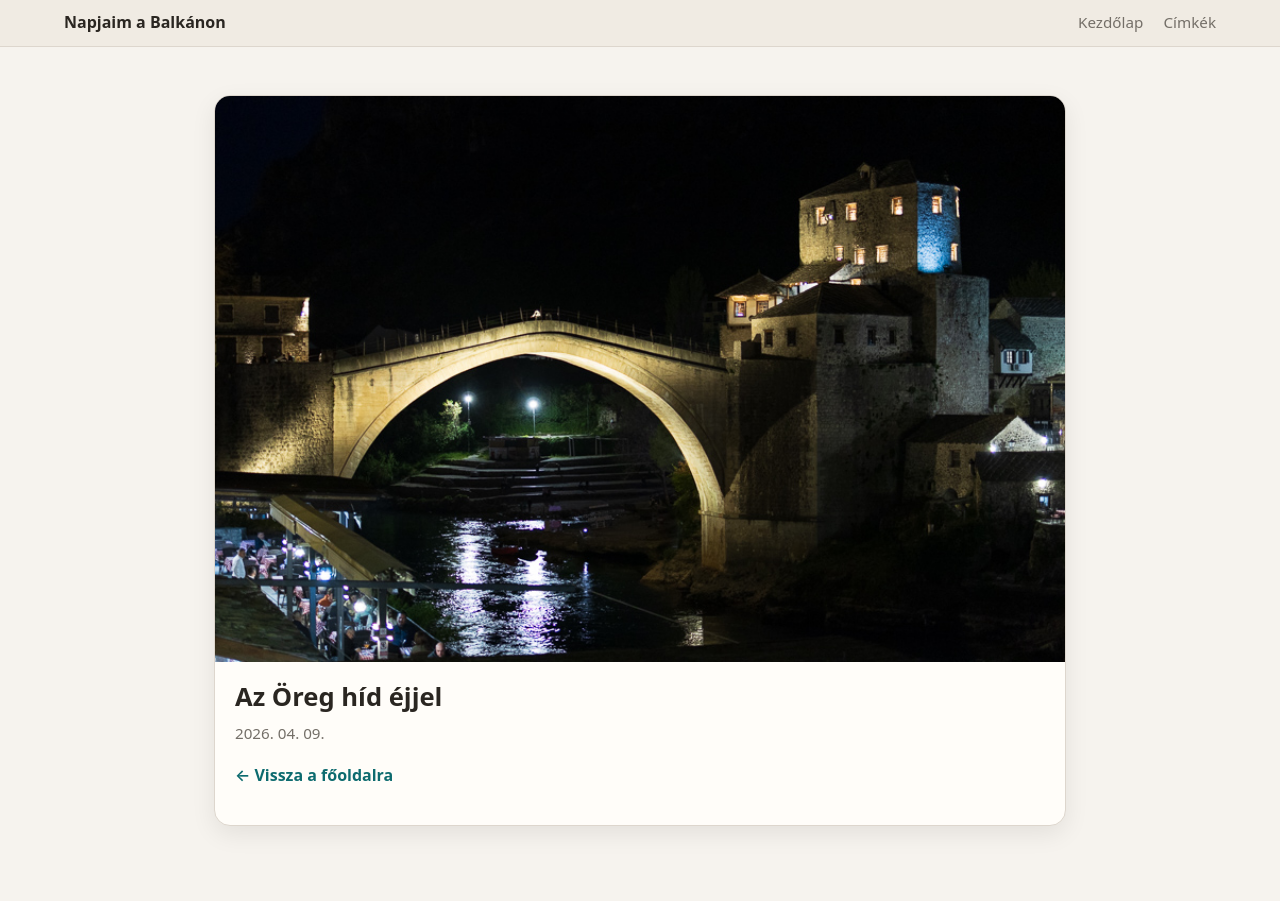
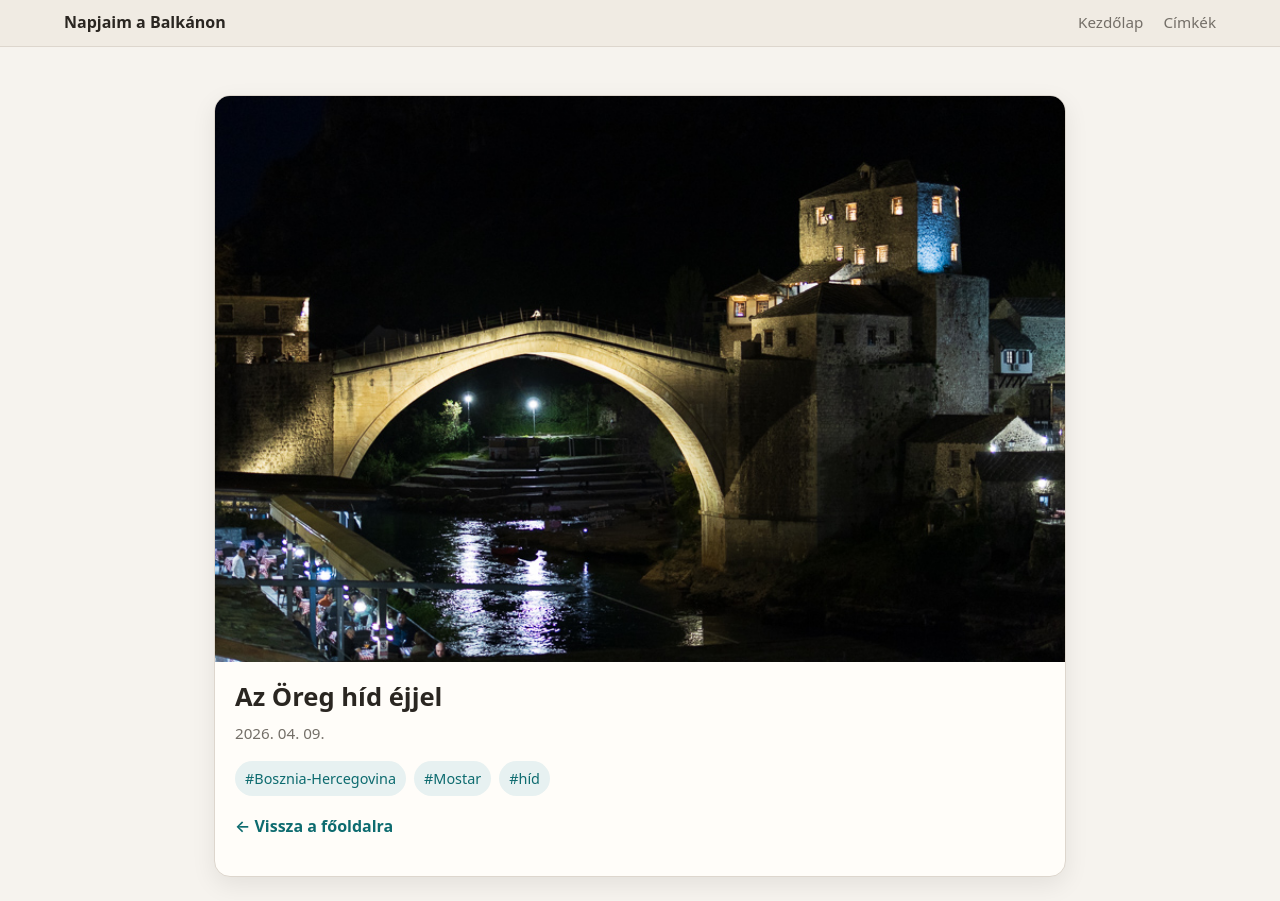
Before and after one commit to havassy/fotoblog, a Jekyll site: the page built from _posts/2026-04-09-oreghid_ejjel.md, in a window 1280 px wide. Built offline with Jekyll 4.4.1, drawn with Linux system fonts in a browser that asks for light colours.

Commit message:
Auto-create/update posts from images

```diff
--- a/_posts/2026-04-09-oreghid_ejjel.md
+++ b/_posts/2026-04-09-oreghid_ejjel.md
@@ -3,4 +3,8 @@ layout: post
 title: "Az Öreg híd éjjel"
 date: 2026-04-09T19:15:33.74+01:00
 image: "/assets/images/oreghid_ejjel.jpg"
+tags:
+  - "Bosznia-Hercegovina"
+  - "Mostar"
+  - "híd"
 ---
```
